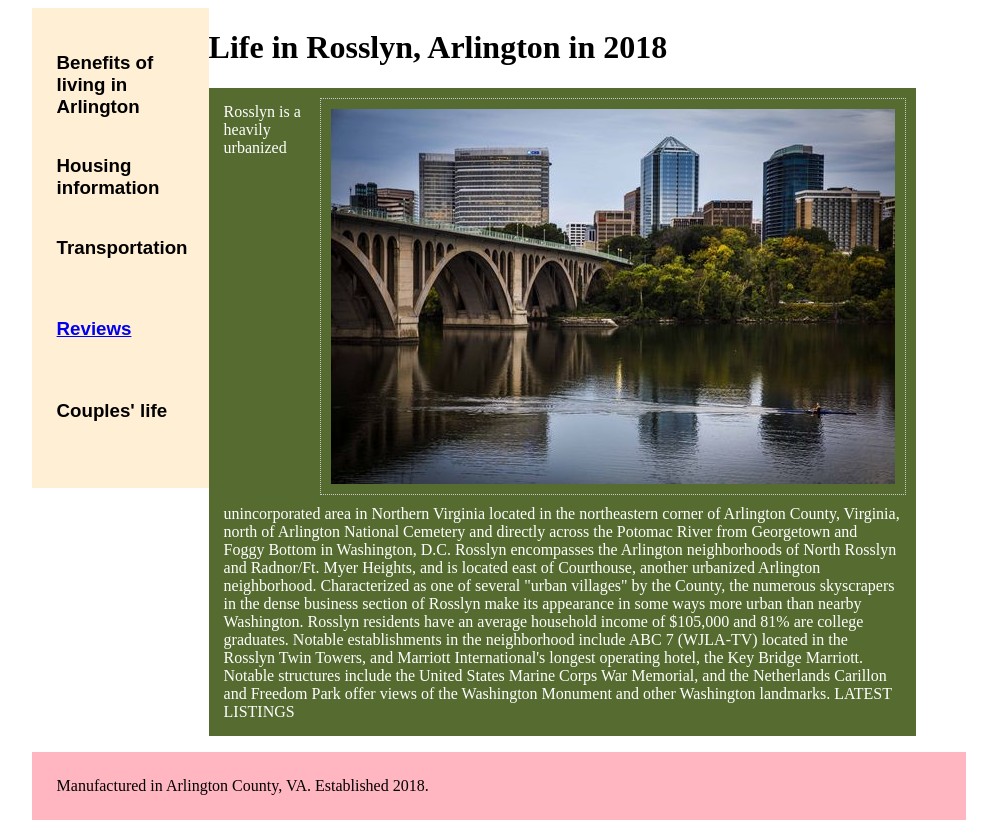
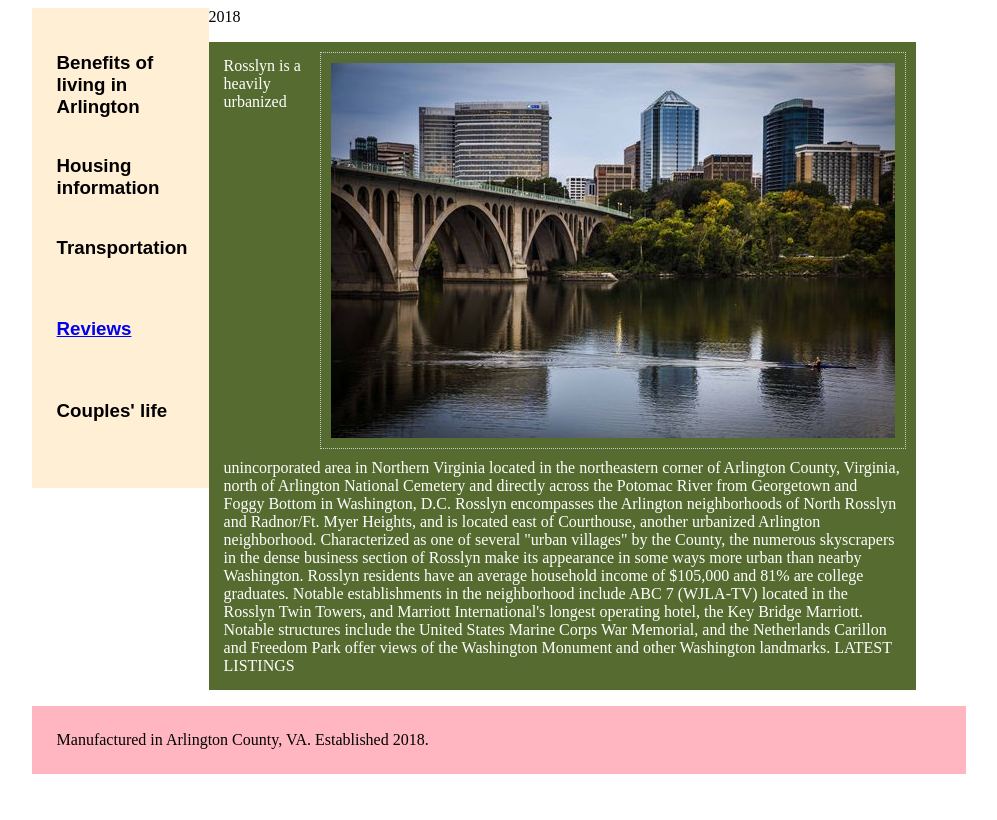
Before and after one commit to lerene/pigeon, a PHP site: page / in a window 1280 px wide. Shown: the whole page, without its empty margins (166-1163 px from the left). After the commit the page ends 774 px from the top, so only its background shows below. Run offline with PHP 8.4, Linux system fonts and the light colour scheme; some libraries are stand-ins or nearby versions; some web fonts are replaced.

Commit message:
added mysterious double slashes to my code, it chnaged the color

```diff
--- a/index.php
+++ b/index.php
@@ -56,13 +56,13 @@
 									echo ' # ' . $rt_class;
 
 								?>">
-						<h1 id="top-heading">Life in Rosslyn, Arlington in
+						<!-- <h1 id="top-heading">Life in Rosslyn, Arlington in  -->
 				<?php
 					echo date(Y);
 				?>
 
 
-				</h1>
+				<!-- </h1> -->
 
 					</div>
 
```
